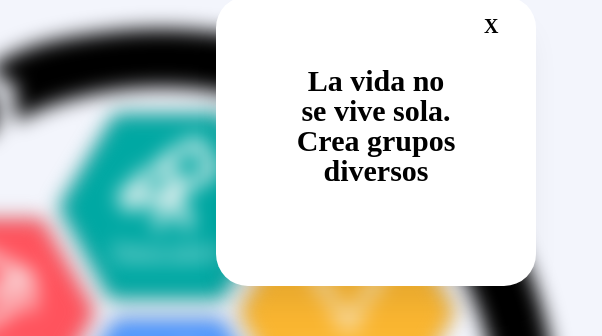
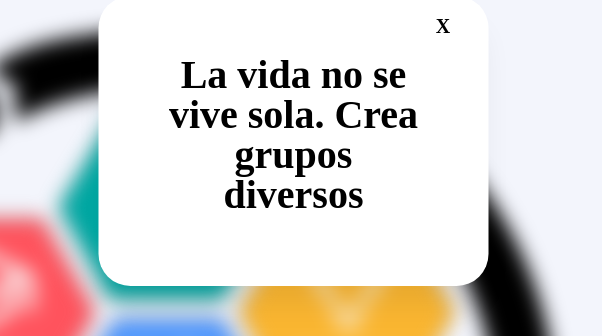
Before and after one commit to sanderop/Present_life_agile, a plain HTML site: page mensaje.html in a window 1280 px wide. Both pictures are taken after a click on the picture 280 px from the left and 672 px from the top of the page. Shown: the part 277-613 px from the top of the page, 472-1074 px from the left. Drawn offline with Linux system fonts and the light colour scheme; a web font is replaced by a local one.

Commit message:
Cambios Style

```diff
--- a/style.css
+++ b/style.css
@@ -175,10 +175,10 @@ h {
 
     display: none;
 	position: relative;
-	top: 50%;
-	left: 50%;
+	top: 170%;
+	left: 40%;
 	transform: translate(15%, 0%);
-	width: 200px;
+	width: 270px;
 	height: 270px;
 
 	/* White */
@@ -207,9 +207,9 @@ h {
     font-family: 'Delicious Handrawn';
     font-style: normal;
     font-weight: 700;
-    font-size: 30px;
+    font-size: 40px;
     text-align: center;
-    padding: 20px;
+    padding: 9px;
 }
 
 #icono-visualizar:hover, #cerrar:hover, #icono-descubrir:hover,
@@ -224,12 +224,12 @@ h {
     font-family: 'Amatic SC';
     font-style: normal;
 
-    padding: 67px 0;
+    padding: 180px 0;
     width: 840px;
 	margin: 0 auto;
     display: block;
     font-weight: 700;
-    font-size: 60px;
+    font-size: 120px;
     line-height: 120%;
     text-align: center;
     color: #4884c0;
```
